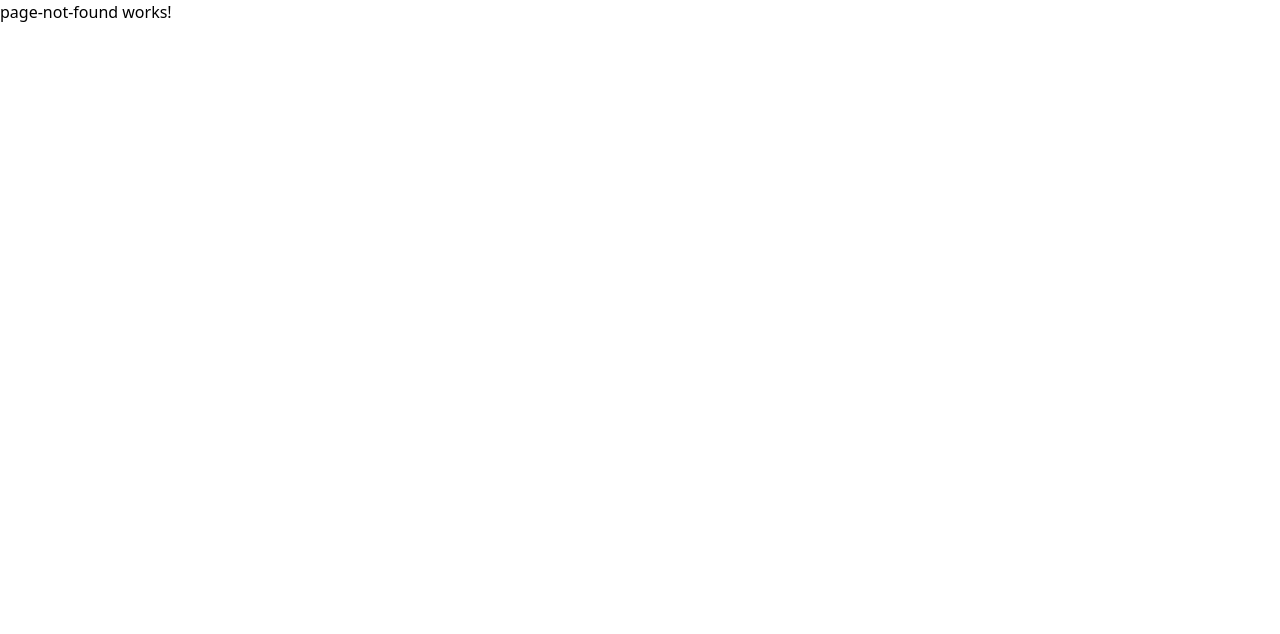
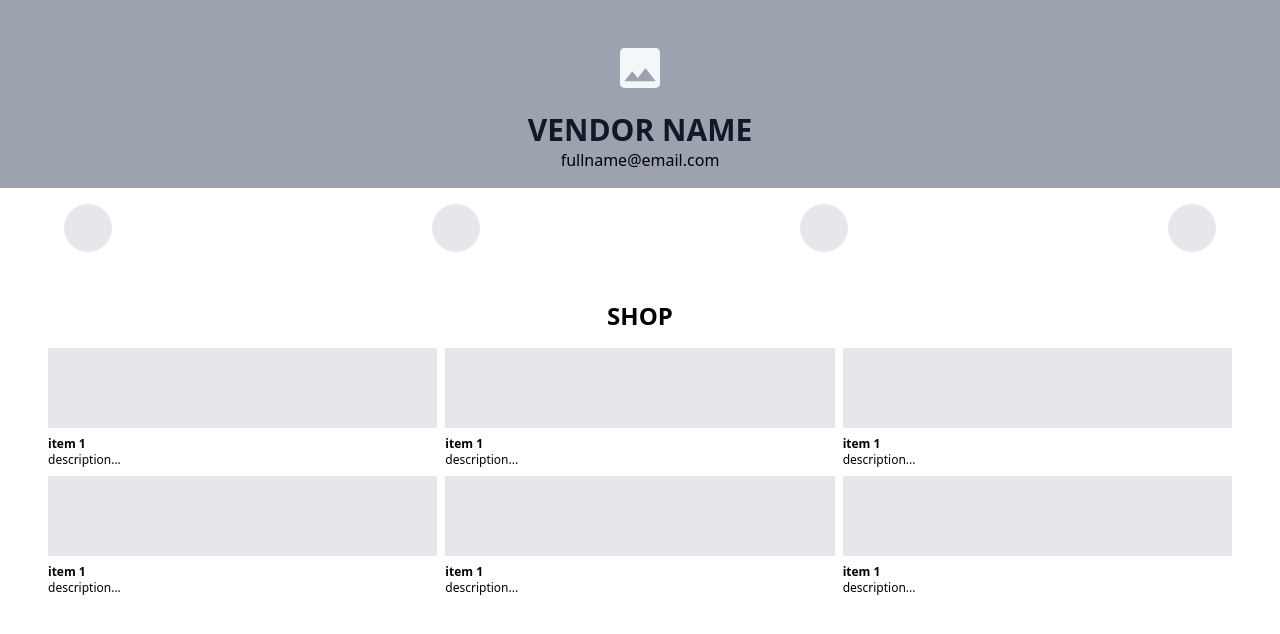
Before and after one commit to michael-gokey-architect/bio-ui-pages, an Angular app: page /vendor-media-shop in a window 1280 px wide. Before the commit this address led to /page-not-found. Shown: the top 634 px of the page. Built offline with nearby package versions, Linux system fonts and the light colour scheme; what tailwind-hamburgers would draw is missing.

Commit message:
added vendor shop page

```diff
--- a/src/app/app-routing.module.ts
+++ b/src/app/app-routing.module.ts
@@ -18,6 +18,7 @@ import { A01c3GuestSocialMediaComponent } from './a01c3-guest-social-media/a01c3
 import { A01bGuestWelcomeBackComponent } from './a01b-guest-welcome-back/a01b-guest-welcome-back.component';
 import { A04a2HamNavManageAccountComponent } from './a04a2-ham-nav-manage-account/a04a2-ham-nav-manage-account.component';
 import { B04dVendorMediaKitDisplayComponent } from './b04d-vendor-media-kit-display/b04d-vendor-media-kit-display.component';
+import { B04eVendorShopDisplayComponent } from './b04e-vendor-shop-display/b04e-vendor-shop-display.component';
 
 
 const routes: Routes = [
@@ -35,6 +36,7 @@ const routes: Routes = [
   { path: 'guest-landing', component: A05bGuestPublicLandingComponent},
   { path: 'guest-social', component: A01c3GuestSocialMediaComponent},
   { path: 'vendor-media-display', component: B04dVendorMediaKitDisplayComponent},
+  { path: 'vendor-media-shop', component: B04eVendorShopDisplayComponent},
   { path: 'guest-welcome-back', component: A01bGuestWelcomeBackComponent},
   { path: 'vendor-landing', component: B04aVendorAboutLandingDisplayComponent},
   { path: '',  redirectTo: 'guest', pathMatch: 'full'},
--- a/src/app/b04e-vendor-shop-display/b04e-vendor-shop-display.component.html
+++ b/src/app/b04e-vendor-shop-display/b04e-vendor-shop-display.component.html
@@ -1 +1,85 @@
-<p>b04e-vendor-shop-display works!</p>
+
+
+<!-- header section -->
+<div class="bg-gray-400">
+
+    <img class="mx-auto pt-12" src="/assets/images/ImgPlaceholder.svg" />
+
+    <h1 class="uppercase font-semibold mt-6 text-center text-3xl text-gray-900">
+        Vendor Name
+    </h1>
+
+    <p class="text-center font-light pb-4">
+        fullname@email.com
+    </p>
+</div>
+
+<!-- crop circles -->
+<div class="px-16 flex mt-4 justify-between">
+    <div class="rounded-full w-12 h-12 bg-gray-200"></div>
+    <div class="rounded-full w-12 h-12 bg-gray-200"></div>
+    <div class="rounded-full w-12 h-12 bg-gray-200"></div>
+    <div class="rounded-full w-12 h-12 bg-gray-200"></div>
+</div>
+
+<p class="uppercase font-semibold text-2xl text-center mt-12">
+    shop
+</p>
+
+<div class="grid pt-4 gap-2 grid-cols-3 px-12">
+    <div>
+        <div class="h-20 bg-gray-200"></div>
+        <p class="font-semibold text-xs mt-2">
+            item 1
+        </p>
+        <p class="font-light text-xs">
+            description...
+        </p>
+    </div>
+    <div>
+        <div class="h-20 bg-gray-200"></div>
+        <p class="font-semibold text-xs mt-2">
+            item 1
+        </p>
+        <p class="font-light text-xs">
+            description...
+        </p>
+    </div>
+    <div>
+        <div class="h-20 bg-gray-200"></div>
+        <p class="font-semibold text-xs mt-2">
+            item 1
+        </p>
+        <p class="font-light text-xs">
+            description...
+        </p>
+    </div>
+    <div>
+        <div class="h-20 bg-gray-200"></div>
+        <p class="font-semibold text-xs mt-2">
+            item 1
+        </p>
+        <p class="font-light text-xs">
+            description...
+        </p>
+    </div>
+    <div>
+        <div class="h-20 bg-gray-200"></div>
+        <p class="font-semibold text-xs mt-2">
+            item 1
+        </p>
+        <p class="font-light text-xs">
+            description...
+        </p>
+    </div>
+    <div>
+        <div class="h-20 bg-gray-200"></div>
+        <p class="font-semibold text-xs mt-2">
+            item 1
+        </p>
+        <p class="font-light text-xs">
+            description...
+        </p>
+    </div>
+
+</div>
```
